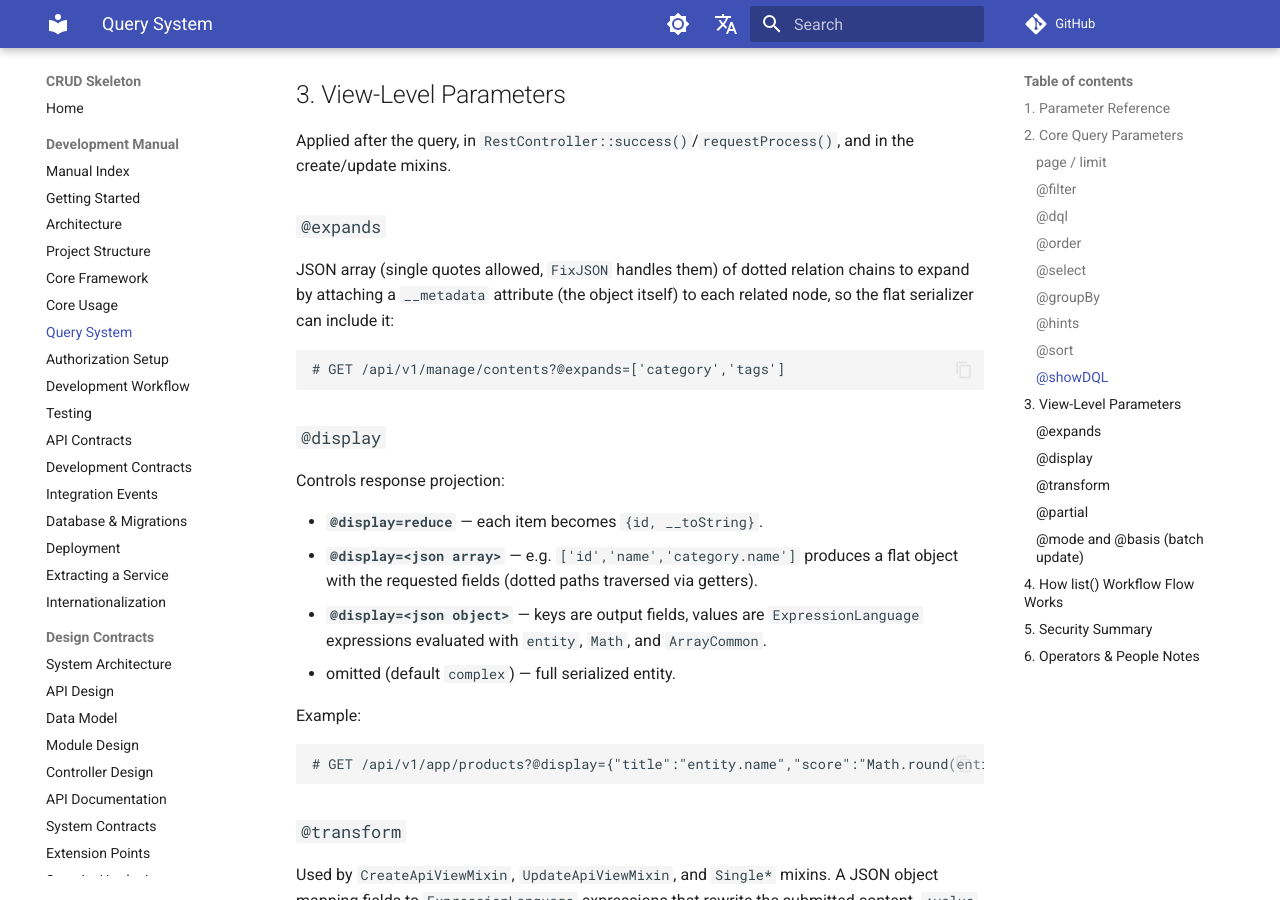
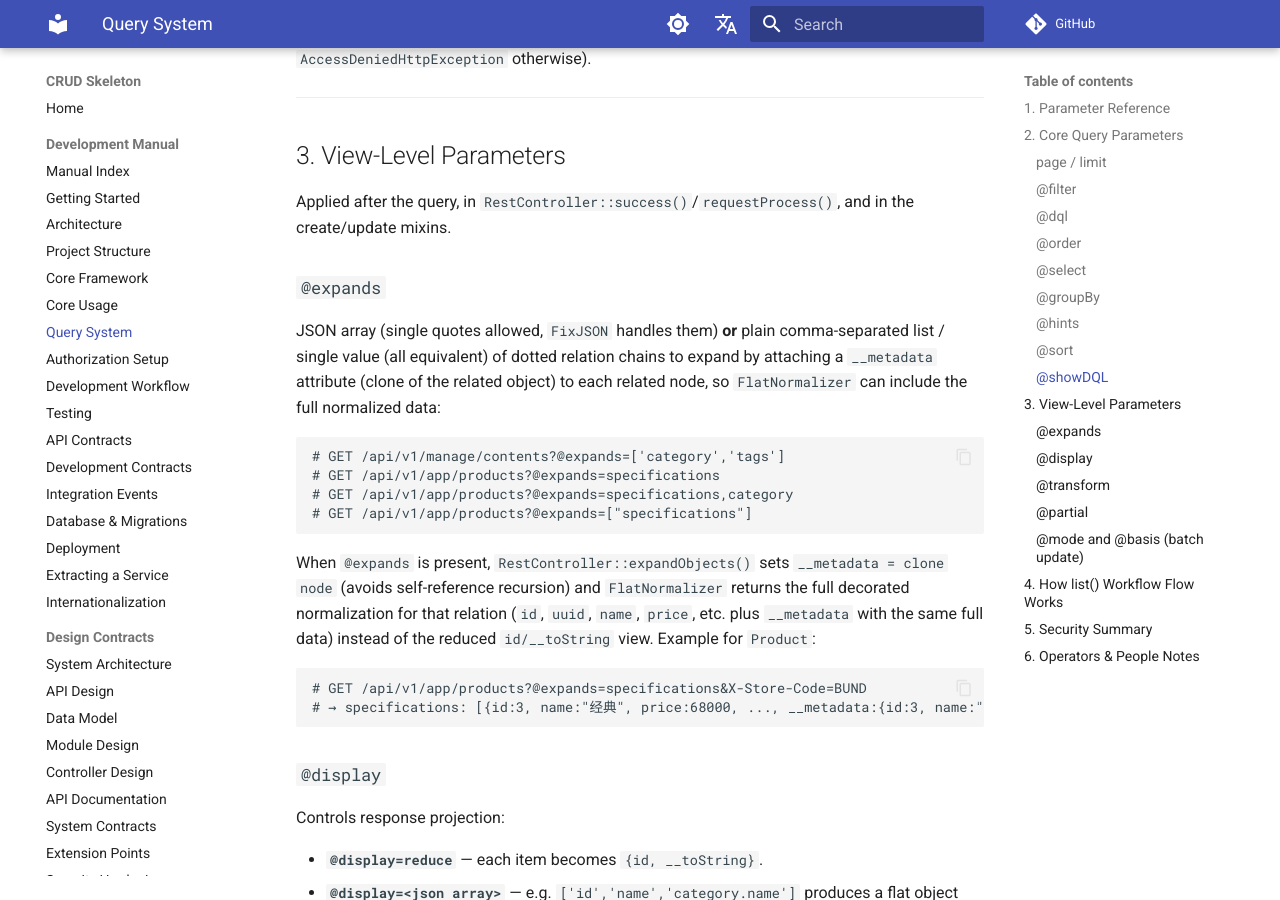
Before and after one commit to dream-studio-china/edc-online-membership, an MkDocs documentation site: the page built from docs/manual/query-system.md, in a window 1280 px wide and 900 px high, scrolled down 5256 px. Built offline with MkDocs 1.6.1 and Material for MkDocs 9.7.7, drawn with Linux system fonts in a browser that asks for light colours; comment, search, counter and statistics services are not loaded; some of the changed text lies outside the part shown.

Commit message:
docs(manual): sync Store currency, StoreContact, membership self-join, order currency via X-Store-Code, @filter/@expands fixes
- project-structure: Store currency LIANSHENG_POINT, StoreContact subTitle/tags, Store self-join, Trade StoreContext
- architecture: Store/Trade currency and membership self-join via X-Store-Code
- api-contracts: 3.5 Store & Trade endpoints, X-Store-Code currency authority, StoreContact fields
- development-contracts: StoreContact subTitle/tags, Store currency validation, empty {} handling
- core-framework: FlatNormalizer full expansion via __metadata clone, RestController @expands comma/JSON, JsonSchemaValidator empty object
- query-system: @expands JSON/list, DqlExpression+@filter param de-duplication

````diff
--- a/docs/manual/query-system.md
+++ b/docs/manual/query-system.md
@@ -30,7 +30,7 @@ The system has two tiers:
 | `@hints` | JSON | SQL | Query hints set on the Doctrine query | `{"hint.name": "value"}` |
 | `@sort` | expression | In-memory | In-memory comparator (admin-only) | `x.getPrice() <=> y.getPrice()` |
 | `@showDQL` | boolean | Info | Dump the generated DQL (dev-only) | `true` |
-| `@expands` | JSON | View | Nested relation expansion (`__metadata`) | `category,tags` |
+| `@expands` | JSON / list | View | Nested relation expansion (`__metadata`) — accepts JSON array `["a","b"]`, single value `a`, or comma-separated `a,b` (all equivalent) | `specifications` / `category,tags` |
 | `@display` | string | View | Response projection: `complex`, `reduce`, JSON projection | `reduce` |
 | `@transform` | JSON | View | Expression-based content transform (create/update actions) | `{"category": "Service.get(...)"}` |
 | `@partial` | boolean | View | Disable the surrounding transaction (create/batch-update) | `true` |
@@ -209,12 +209,27 @@ in the create/update mixins.
 
 ### `@expands`
 
-JSON array (single quotes allowed, `FixJSON` handles them) of dotted relation
-chains to expand by attaching a `__metadata` attribute (the object itself) to
-each related node, so the flat serializer can include it:
+JSON array (single quotes allowed, `FixJSON` handles them) **or** plain
+comma-separated list / single value (all equivalent) of dotted relation chains
+to expand by attaching a `__metadata` attribute (clone of the related object) to
+each related node, so `FlatNormalizer` can include the full normalized data:
 
 ```
 # GET /api/v1/manage/contents?@expands=['category','tags']
+# GET /api/v1/app/products?@expands=specifications
+# GET /api/v1/app/products?@expands=specifications,category
+# GET /api/v1/app/products?@expands=["specifications"]
+```
+
+When `@expands` is present, `RestController::expandObjects()` sets
+`__metadata = clone node` (avoids self-reference recursion) and
+`FlatNormalizer` returns the full decorated normalization for that relation
+(`id`, `uuid`, `name`, `price`, etc. plus `__metadata` with the same full data)
+instead of the reduced `id/__toString` view. Example for `Product`:
+
+```
+# GET /api/v1/app/products?@expands=specifications&X-Store-Code=BUND
+# → specifications: [{id:3, name:"经典", price:68000, ..., __metadata:{id:3, name:"经典", price:68000, ...}}]
 ```
 
 ### `@display`
@@ -288,9 +303,13 @@ per-item exceptions).
 2. **`@dql`** — appended as `id IN (subDql)`.
 3. **`@filter`** — compiled by `ExpressionService::buildFilter()` →
    `ExpressionDqlParser` → `ExpressionQueryBuilderAssembler`; the resulting
-   ids are applied via `id IN (filterQb)` with parameters merged. On
-   compilation failure, non-admins get `AccessDeniedHttpException`, admins fall
-   back to in-memory filtering.
+   ids are applied via `id IN (filterQb)` with parameters merged (parameter
+   names are de-duplicated when `commonFilter` is a `DqlExpression` — e.g.
+   `Store` `App/Product`'s `(!store||store==store) && status=='active'` now
+   coexists with `@filter=entity.getName()=="金汤力"` as
+   `filter_parameter_1` vs `filter_parameter_1_1`). On compilation failure,
+   non-admins get `AccessDeniedHttpException`, admins fall back to in-memory
+   filtering.
 4. **`@select` / `@groupBy`** — applied; the `joiner` derives `leftJoin`s for
    dotted paths.
 5. **`@order`** — applied (`field|DIRECTION`), joins derived as needed.
````
Also changed, not shown: docs/manual/api-contracts.md (+14 -1 lines), docs/manual/architecture.md (+2 -2 lines), docs/manual/core-framework.md (+10 -5 lines), docs/manual/development-contracts.md (+1 -1 lines), docs/manual/project-structure.md (+9 -8 lines).
